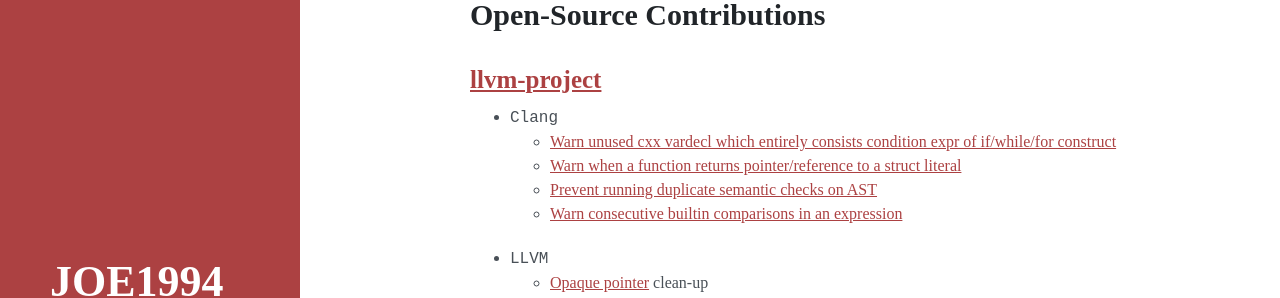
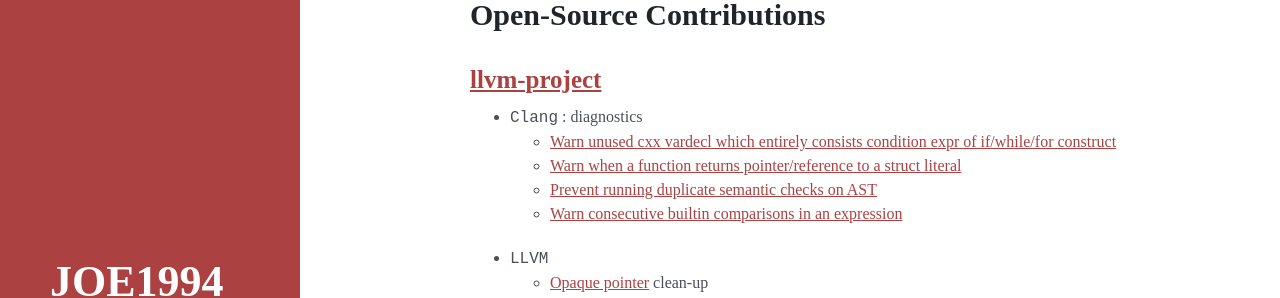
Before and after one commit to JOE1994/JOE1994.github.io, a Jekyll site: the page built from index.md, in a window 1280 px wide and 900 px high, scrolled down 388 px. Shown: the part 152-450 px from the top of the window. Built offline with Jekyll 4.4.1, drawn with Linux system fonts in a browser that asks for light colours; some web fonts are replaced.

Commit message:
Update index.md - Specify which part of Clang

```diff
--- a/index.md
+++ b/index.md
@@ -20,7 +20,7 @@
 ## Open-Source Contributions
 
 ### [llvm-project](https://github.com/llvm/llvm-project/commits?author=JOE1994)
-* `Clang`
+* `Clang` : diagnostics
   * [Warn unused cxx vardecl which entirely consists condition expr of if/while/for construct](https://github.com/llvm/llvm-project/pull/87348)
   * [Warn when a function returns pointer/reference to a struct literal](https://github.com/llvm/llvm-project/pull/83741)
   * [Prevent running duplicate semantic checks on AST](https://github.com/llvm/llvm-project/pull/90625)
```
